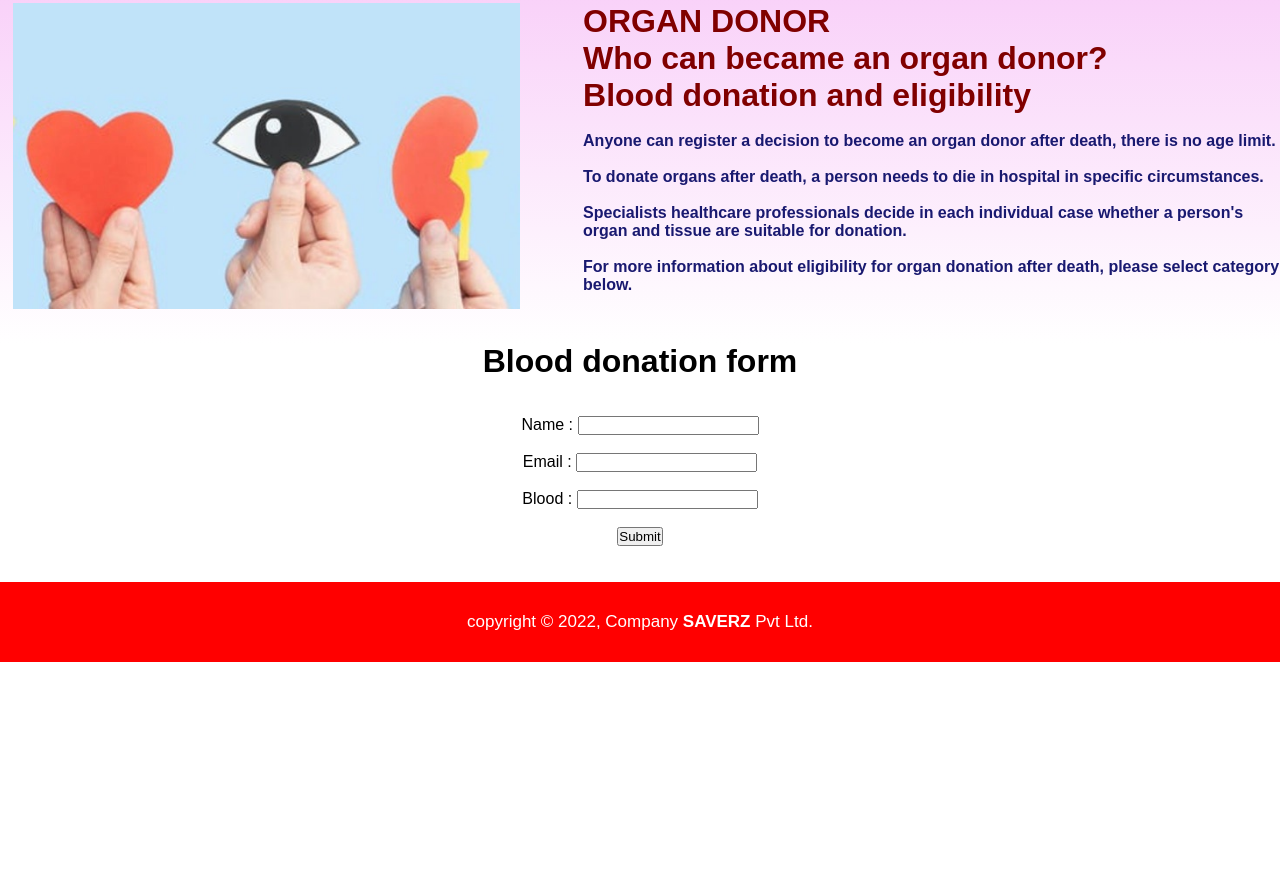
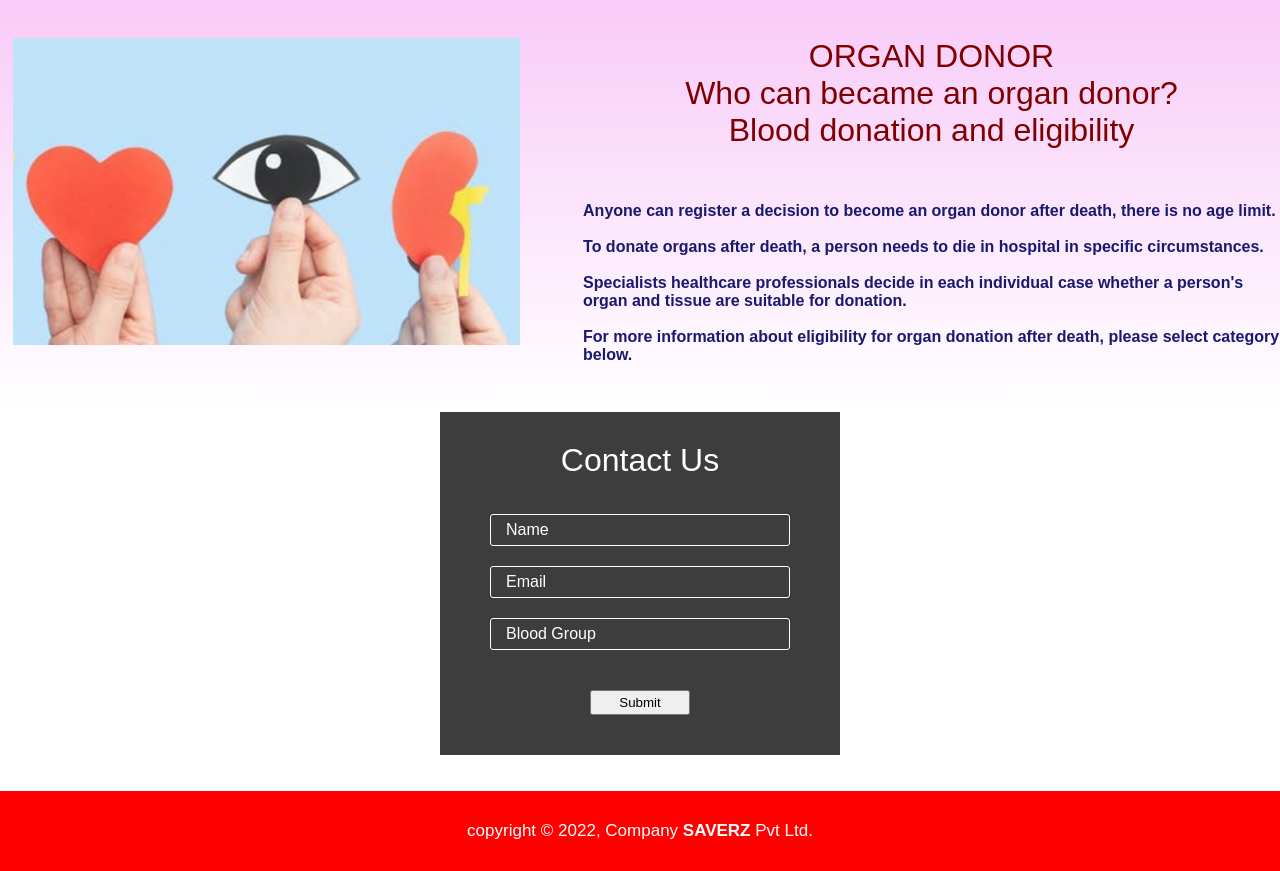
Before and after one commit to 1234Amandeep/Blood-donation-Full, a plain HTML site: page public/index.html in a window 1280 px wide. Shown: the part 1556-2427 px from the top of the page. Before the commit the page ends 2218 px from the top, so only its background shows below. Drawn offline with Linux system fonts and the light colour scheme.

Commit message:
Changing form styles

```diff
--- a/public/CSS/form.css
+++ b/public/CSS/form.css
@@ -1,7 +1,54 @@
-#h1 {
-  text-align: center;
+.form-wrap {
+  width: 400px;
+  background: #3e3d3d;
+  padding: 30px 50px 40px 50px;
+  box-sizing: border-box;
+  margin: 0 auto;
 }
 
-#form {
+h1 {
   text-align: center;
+  color: #fff;
+  font-weight: normal;
+  margin-bottom: 35px;
 }
+
+input {
+  width: 100%;
+  background: none;
+  border: 1px solid #fff;
+  border-radius: 3px;
+  padding: 6px 15px;
+  box-sizing: border-box;
+  margin-bottom: 20px;
+  font-size: 16px;
+  color: #fff;
+}
+
+input[type="button"] {
+  background: #bac675;
+  border: 0;
+  cursor: pointer;
+  color: #3e3d3d;
+}
+input[type="button"]:hover {
+  background: #a4b15c;
+  transition: 0.6s;
+}
+
+::placeholder {
+  color: #fff;
+}
+
+#btn {
+  width: 100px;
+  height: 25px;
+  margin-left: auto;
+  margin-right: auto;
+}
+.container {
+  display: flex;
+  margin-top: 20px;
+  justify-content: center;
+  align-items: center;
+}
--- a/public/index.html
+++ b/public/index.html
@@ -116,8 +116,8 @@ tissue are suitable for donation. <br><br>For more information about
         </div>
     </div>
 
-
-    <form id="form">
+    <!--form... -->
+    <!-- <form id="form">
         <h1 id="h1">Blood donation form</h1>
         <br><br>
         <label for="name">Name :</label>
@@ -130,7 +130,19 @@ tissue are suitable for donation. <br><br>For more information about
         <input type="text" required id="blood-group">
         <br><br>
         <button type="submit">Submit</button>
-    </form>
+    </form> -->
+    <div class="form-wrap">
+      <form id="form">
+        <h1>Contact Us</h1>
+        <input type="text" placeholder="Name" id="name" required/>
+        <input type="email" placeholder="Email" id="email" required/>
+        <input type="text" placeholder="Blood Group" id="blood-group" required/>
+        <!-- <input type="button" value="Sign Up" /> -->
+        <div class="container">
+          <button type="submit" id="btn">Submit</button>
+        </div>
+      </form>
+    </div>
     <br><br>
 
         <div class="copyright">
```
